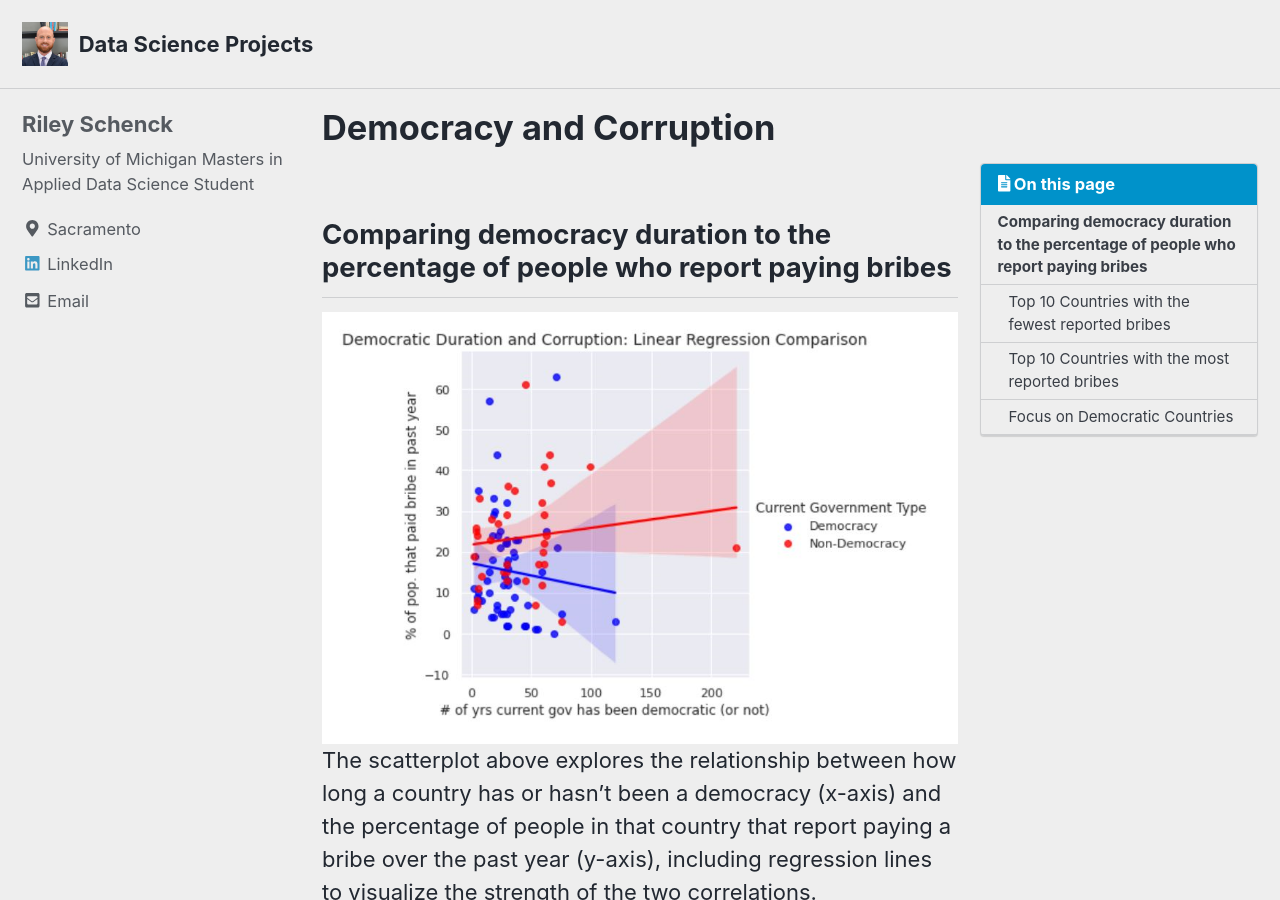
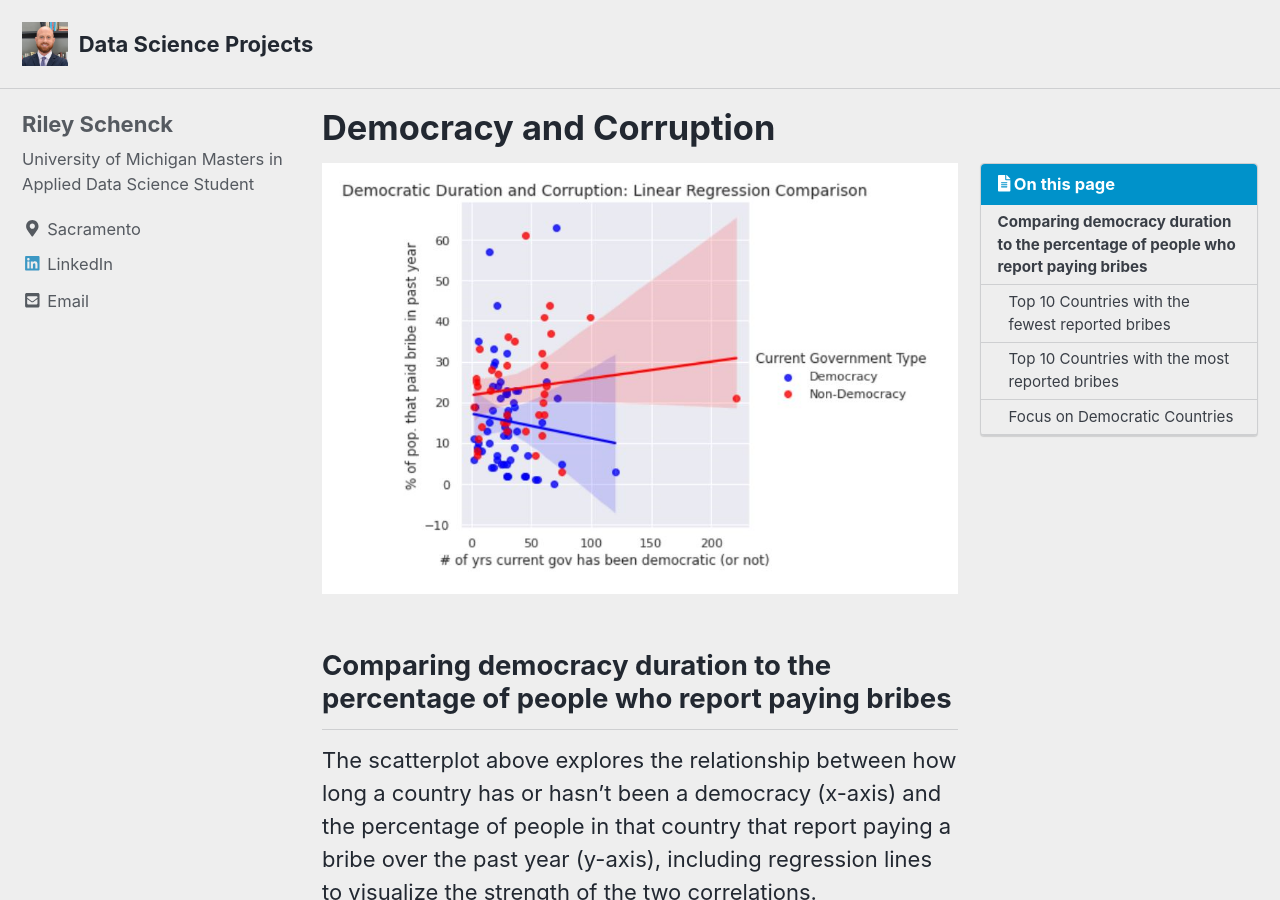
Before and after one commit to rileyschenck/website, a Jekyll site: the page built from _posts/2023-03-11-democracy-bribes.md, in a window 1280 px wide and 900 px high. Built offline with Jekyll 4.4.1, drawn with Linux system fonts in a browser that asks for light colours; cached includes are drawn as plain includes; nearby versions of some CDN libraries; a script that is not in the unit is left out.

Commit message:
Update 2023-03-11-democracy-bribes.md

```diff
--- a/_posts/2023-03-11-democracy-bribes.md
+++ b/_posts/2023-03-11-democracy-bribes.md
@@ -8,8 +8,8 @@ toc: true
 toc_sticky: true
 read_time: false
 ---
+![Plot1]({{ site.url }}{{ site.baseurl }}/assets/images/fig1.png)
 ## Comparing democracy duration to the percentage of people who report paying bribes
-![Plot1]({{ site.url }}{{ site.baseurl }}/assets/images/fig1.png)
 The scatterplot above explores the relationship between how long a country has or hasn't been a democracy (x-axis) and the percentage of people in
 that country that report paying a bribe over the past year (y-axis), including regression lines to visualize the strength of the two correlations.
 
```
